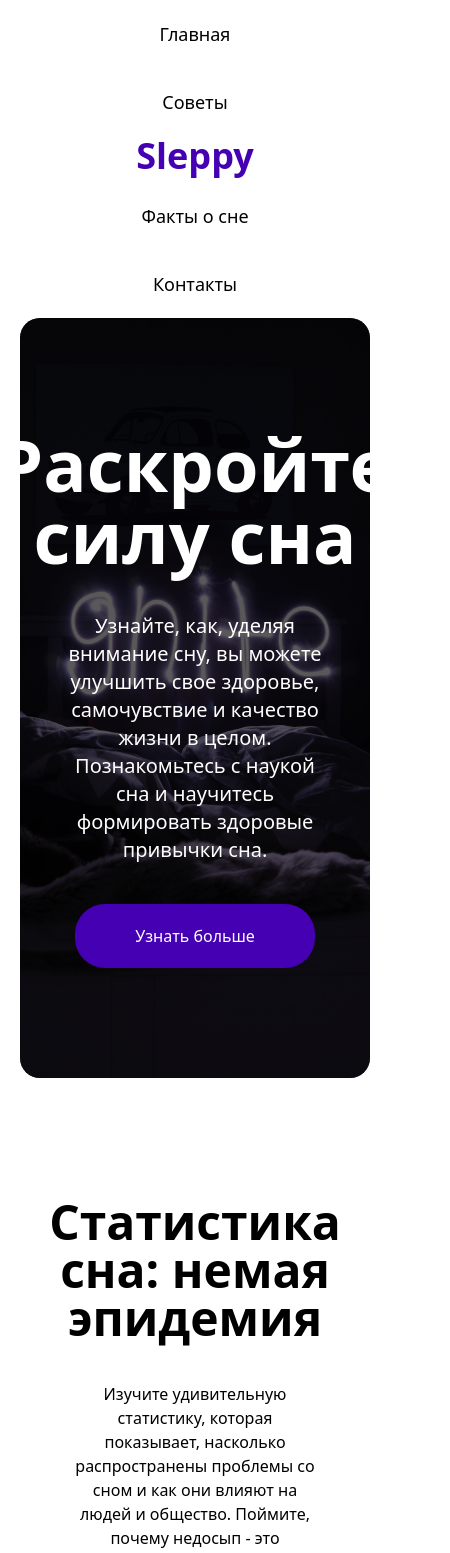
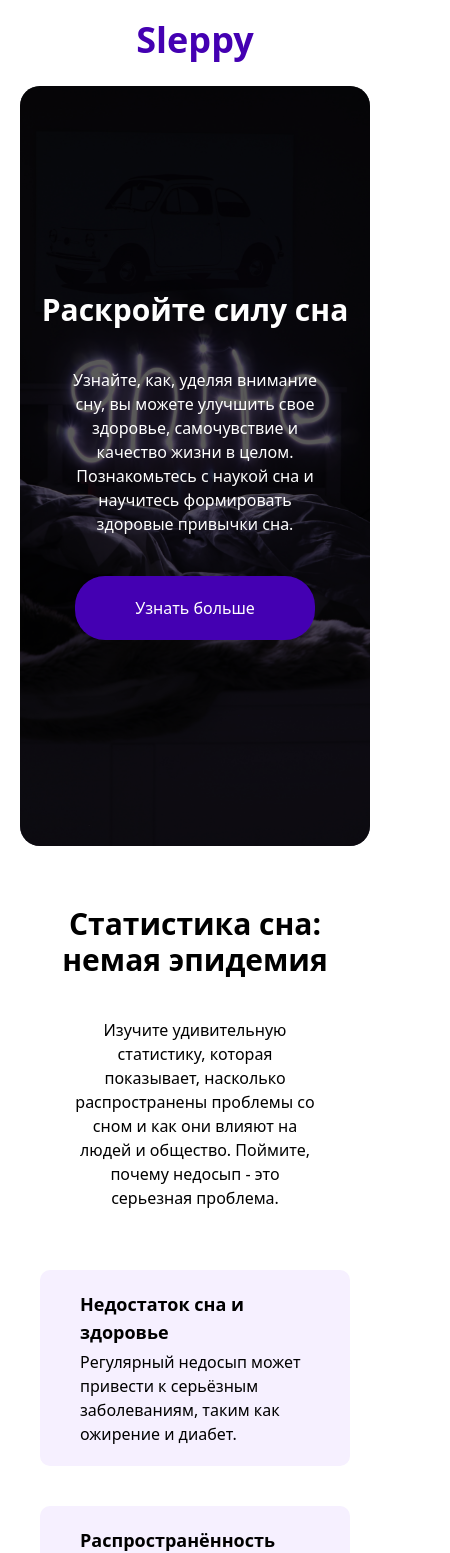
Before and after one commit to Nikita-Vereschagin/sleepy, a Next.js app: page / in a window 390 px wide. Shown: the top 1553 px of the page, 450 px wide, since content can reach past the window. Built offline with nearby package versions, Linux system fonts and the light colour scheme.

Commit message:
adaptive added

```diff
--- a/src/app/ui/about/index.tsx
+++ b/src/app/ui/about/index.tsx
@@ -14,8 +14,10 @@ export const About = () => {
           alt="Ошибка"
         />
         <div className="absolute flex flex-col justify-center items-center inset-0 bg-black/65 text-white text-center w-[100%] h-[100%] rounded-[20px] duration-500 hover:bg-black/40">
-          <h1 className="font-bold text-7xl md:text-5xl">Раскройте силу сна</h1>
-          <p className="w-[75%] font-light text-xl my-10 md:text-base">
+          <h1 className="text-3xl font-bold lg:text-7xl md:text-5xl">
+            Раскройте силу сна
+          </h1>
+          <p className="w-[75%] font-light lg:text-xl my-10 md:text-base">
             Узнайте, как, уделяя внимание сну, вы можете улучшить свое здоровье,
             самочувствие и качество жизни в целом. Познакомьтесь с наукой сна и
             научитесь формировать здоровые привычки сна.
--- a/src/app/ui/contacts/index.tsx
+++ b/src/app/ui/contacts/index.tsx
@@ -45,8 +45,10 @@ const data = [
 export const Contacts = () => {
   return (
     <section id="contacts" className="w-[100%]">
-      <h2 className="text-5xl font-semibold text-center mt-25">Наша комнада</h2>
-      <p className="w-[80%] m-auto text-center my-10">
+      <h2 className="mt-10 text-3xl font-semibold text-center lg:text-5xl md:mt-25">
+        Наша комнада
+      </h2>
+      <p className="w-[80%] m-auto lg:text-xl text-center mt-5 mb-10 md:my-10">
         Наша команда эксперты, посвятившие себя изучению здорового сна и
         созданию инновационных решений для улучшения качества жизни людей.
       </p>
@@ -74,7 +76,7 @@ export const Contacts = () => {
           );
         })}
       </ul>
-      <p className="w-[80%] m-auto text-center my-15">
+      <p className="w-[80%] m-auto lg:text-xl text-center my-15">
         Мы объединили опыт сомнологов, психологов, технологов и дизайнеров,
         чтобы создать комплексный подход к проблеме недосыпа и некачественного
         отдыха. Наша миссия - помочь каждому человеку раскрыть потенциал
--- a/src/app/ui/facts/index.tsx
+++ b/src/app/ui/facts/index.tsx
@@ -25,20 +25,20 @@ const data = [
 
 export const Facts = () => {
   return (
-    <section className="px-10 mt-30" id="facts">
-      <h2 className="text-5xl font-semibold text-center">
+    <section className="px-10 mt-15 lg:mt-30" id="facts">
+      <h2 className="text-3xl font-semibold text-center lg:text-5xl">
         Статистика сна: немая эпидемия
       </h2>
-      <p className="w-[80%] m-auto text-center mt-10 mb-15">
+      <p className="w-[80%] lg:text-xl m-auto text-center mt-10 mb-15">
         Изучите удивительную статистику, которая показывает, насколько
         распространены проблемы со сном и как они влияют на людей и общество.
         Поймите, почему недосып - это серьезная проблема.
       </p>
-      <ul className="grid grid-cols-2 gap-10">
+      <ul className="grid grid-cols-1 gap-10 md:grid-cols-2">
         {data.map((card, i) => {
           return (
             <li
-              className="grid gap-y-1 grid-rows-[max-content_1fr]  box-border px-10 py-5 rounded-[10px] duration-500 hover:bg-[#f6f0ff]"
+              className="grid gap-y-1 grid-rows-[max-content_1fr] box-border px-10 py-5 rounded-[10px] bg-[#f6f0ff] lg:bg-inherit duration-500 lg:hover:bg-[#f6f0ff]"
               key={i}
             >
               <h3 className="text-lg font-semibold">{card.title}</h3>
--- a/src/app/ui/footer/index.tsx
+++ b/src/app/ui/footer/index.tsx
@@ -5,7 +5,7 @@ import Link from "next/link";
 export const Footer = () => {
   return (
     <footer className="grid w-full xl:grid-cols-2 bg-[#0d0d0d] text-white py-5 px-10 items-center justify-center">
-      <div className="text-center">
+      <div className="text-center xl:text-start">
         <p className="">
           Для дополнительной информации можете обратиться к нам в{" "}
           <Link href="#" className="font-medium text-orange-500">
@@ -14,7 +14,7 @@ export const Footer = () => {
         </p>
         <p className="py-5 xl:pb-0">© 2025 Sleepy</p>
       </div>
-      <div className="flex flex-col items-center py-1 border-t border-white xl:flex-row xl:pl-10 xl:border-s xl:border-t-0">
+      <div className="flex flex-col items-center py-1 text-center border-t border-white xl:flex-row xl:pl-10 xl:border-s xl:border-t-0 xl:text-start">
         <p className="py-5 xl:py-0">
           Так же можете ознакомиться с нашим буклетом!
         </p>
--- a/src/app/ui/header/index.tsx
+++ b/src/app/ui/header/index.tsx
@@ -1,13 +1,25 @@
 "use client";
 
 import Link from "next/link";
+import { useEffect, useState } from "react";
 
 const link_style =
-  "h-full box-border py-5 text-lg font-light text-center duration-500 hover:bg-black/5 md:text-base md:active:bg-black/5";
+  "h-full box-border md:py-5 text-lg font-light text-center duration-500 hover:bg-black/5 md:text-base md:active:bg-black/5";
 
 export const Header = () => {
+  const [width, setWidth] = useState(window.innerWidth);
+  const [isClosed, setClosed] = useState(true);
+
+  useEffect(() => {
+    const handleResize = () => setWidth(window.innerWidth);
+    window.addEventListener("resize", handleResize);
+    return () => window.removeEventListener("resize", handleResize);
+  }, []);
+
   return (
-    <header className="grid justify-around w-full text-black no-underlin sm:grid-cols-1 md:grid-cols-5">
+    <header className="grid justify-around w-full py-5 text-black md:py-0 no-underlin md:grid-cols-5">
+      {width >= 768 ? (
+        <>
           <Link href="#main" className={link_style}>
             Главная
           </Link>
@@ -26,6 +38,51 @@ export const Header = () => {
           <Link href="#contacts" className={link_style}>
             Контакты
           </Link>
+        </>
+      ) : (
+        <>
+          <button
+            onClick={() => setClosed(!isClosed)}
+            className="flex justify-center items-center box-border text-[#4400b2] font-black text-4xl pb-1.5 duration-500 hover:scale-90 md:active:scale-90"
+          >
+            Sleppy
+          </button>
+          <div
+            className={`grid justify-around w-full grid-cols-1 h-0 ${
+              isClosed ? "hidden" : "h-max gap-y-5"
+            }`}
+          >
+            <Link
+              href="#main"
+              className={link_style}
+              onClick={() => setClosed(!isClosed)}
+            >
+              Главная
+            </Link>
+            <Link
+              href="#recommendations"
+              className={link_style}
+              onClick={() => setClosed(!isClosed)}
+            >
+              Советы
+            </Link>
+            <Link
+              href="#facts"
+              className={link_style}
+              onClick={() => setClosed(!isClosed)}
+            >
+              Факты о сне
+            </Link>
+            <Link
+              href="#contacts"
+              className={link_style}
+              onClick={() => setClosed(!isClosed)}
+            >
+              Контакты
+            </Link>
+          </div>
+        </>
+      )}
     </header>
   );
 };
--- a/src/app/ui/recommendations/index.tsx
+++ b/src/app/ui/recommendations/index.tsx
@@ -77,12 +77,12 @@ export const Recommendations = () => {
   return (
     <section
       id="recommendations"
-      className="w-[100%] box-border pt-20 mt-10 bg-[#f6f0ff] pb-10"
+      className="w-[100%] box-border pt-10 md:pt-20 mt-10 bg-[#f6f0ff] pb-10"
     >
-      <h2 className="text-5xl font-semibold text-center">
+      <h2 className="text-3xl font-semibold text-center lg:text-5xl">
         Создайте условия для спокойного сна
       </h2>
-      <p className="w-[80%] m-auto text-center mt-10 mb-15">
+      <p className="w-[80%] lg:text-xl m-auto text-center mt-5 mb-10 md:mt-10 md:mb-15">
         Получите советы и стратегии для улучшения сна: создайте расслабляющий
         режим, оптимизируйте спальню и управляйте стрессом.
       </p>
```
Lines whose indentation alone changed are shown as unchanged.
